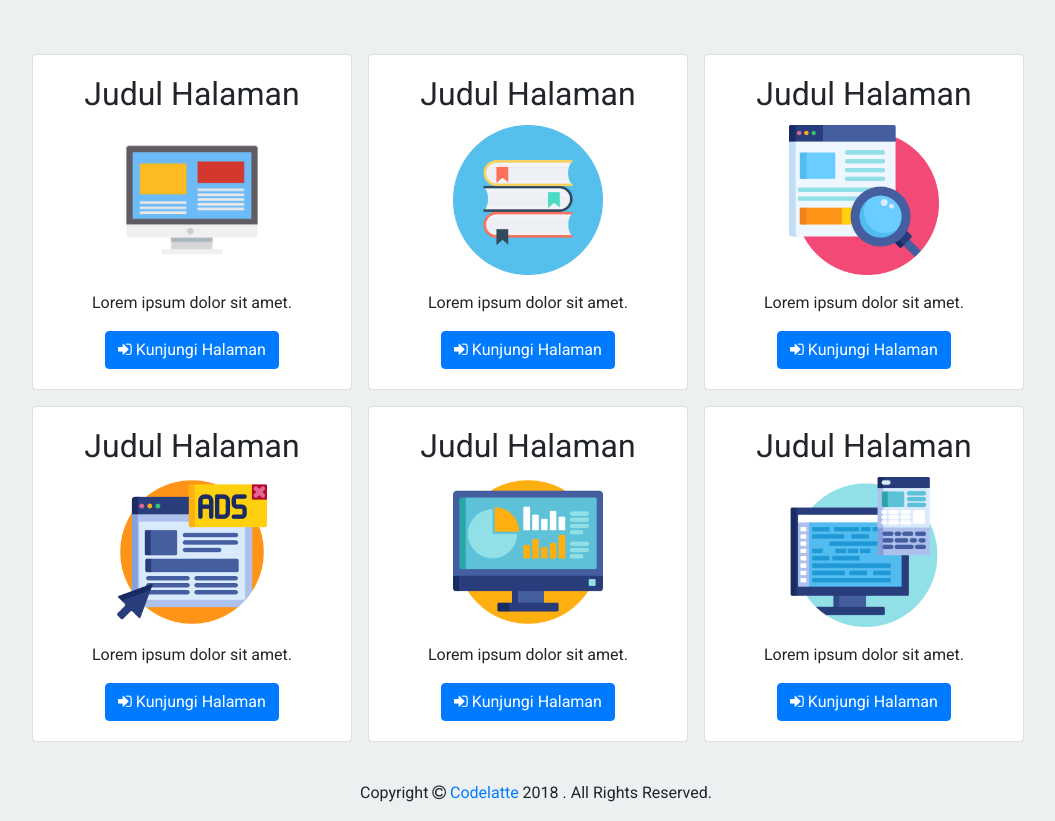
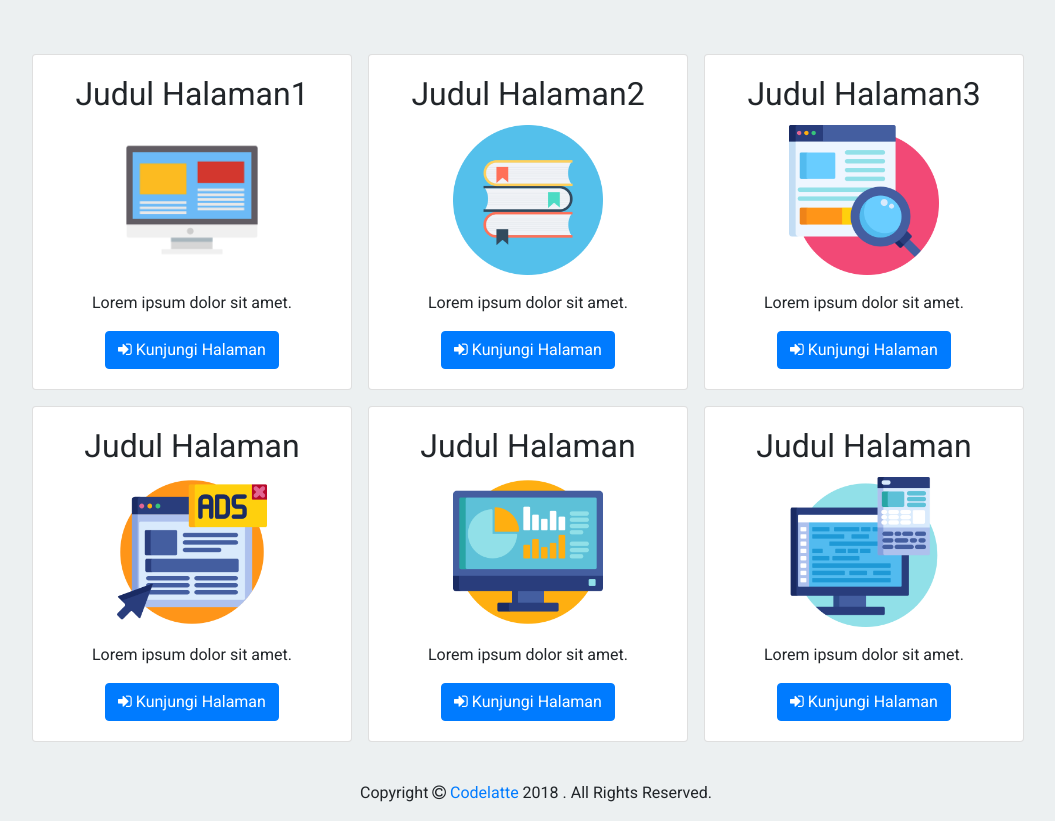
Before and after one commit to ifatich/ifatich.github.io, a plain HTML site: page index.html in a window 1280 px wide. Shown: the whole page, without its empty margins (104-1159 px from the left). Drawn offline with nearby package versions, Linux system fonts and the light colour scheme.

Commit message:
Update index.html

```diff
--- a/index.html
+++ b/index.html
@@ -19,21 +19,21 @@
   <div class="row justify-content-center text-center" style="margin-top: 3%;">
    <div class="card float-left col-md-3 mr-3" style="width: 20%;">
     <div class="card-body">
-     <h2 class="card-title">Judul Halaman</h2>
+     <h2 class="card-title">Judul Halaman1</h2>
      <img class="img-fluid mb-3" src="images/pic.png" alt="Card image cap" style="height: 150px; widht: 150px;">
      <p class="card-text">Lorem ipsum dolor sit amet.</p> <a href="#" class="btn btn-primary"><i class="fa fa-sign-in"></i> Kunjungi Halaman</a>
     </div>
    </div>
    <div class="card float-left col-md-3 mr-3" style="width: 20%;">
     <div class="card-body">
-     <h2 class="card-title">Judul Halaman</h2>
+     <h2 class="card-title">Judul Halaman2</h2>
      <img class="img-fluid mb-3" src="images/pic2.png" alt="Card image cap" style="height: 150px; widht: 150px;">
      <p class="card-text">Lorem ipsum dolor sit amet.</p> <a href="#" class="btn btn-primary"><i class="fa fa-sign-in"></i> Kunjungi Halaman</a>
     </div>
    </div>
    <div class="card float-left col-md-3 mr-3" style="width: 20%;">
     <div class="card-body">
-     <h2 class="card-title">Judul Halaman</h2>
+     <h2 class="card-title">Judul Halaman3</h2>
      <img class="img-fluid mb-3" src="images/pic3.png" alt="Card image cap" style="height: 150px; widht: 150px;">
      <p class="card-text">Lorem ipsum dolor sit amet.</p> <a href="#" class="btn btn-primary"><i class="fa fa-sign-in"></i> Kunjungi Halaman</a>
     </div>
```
